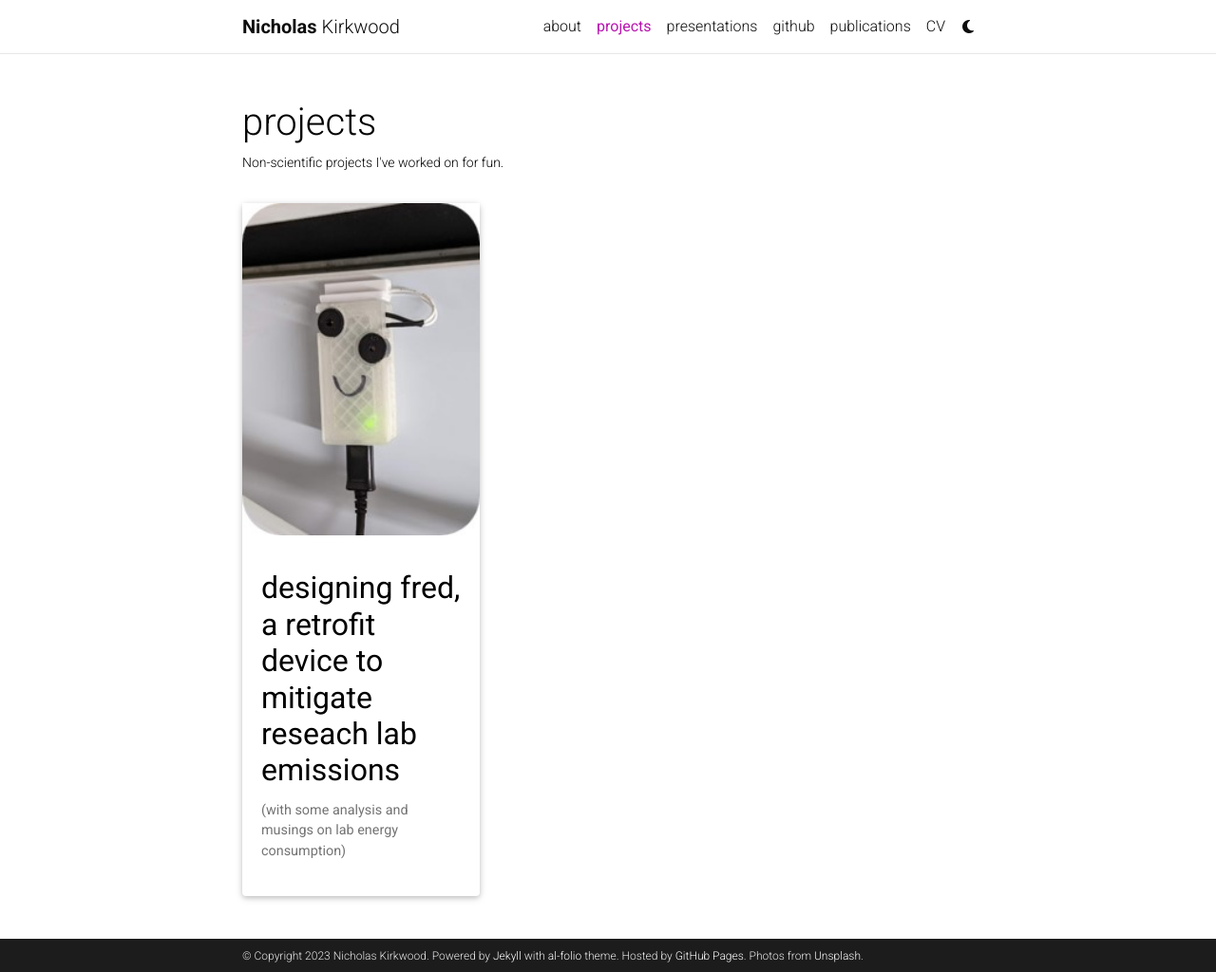
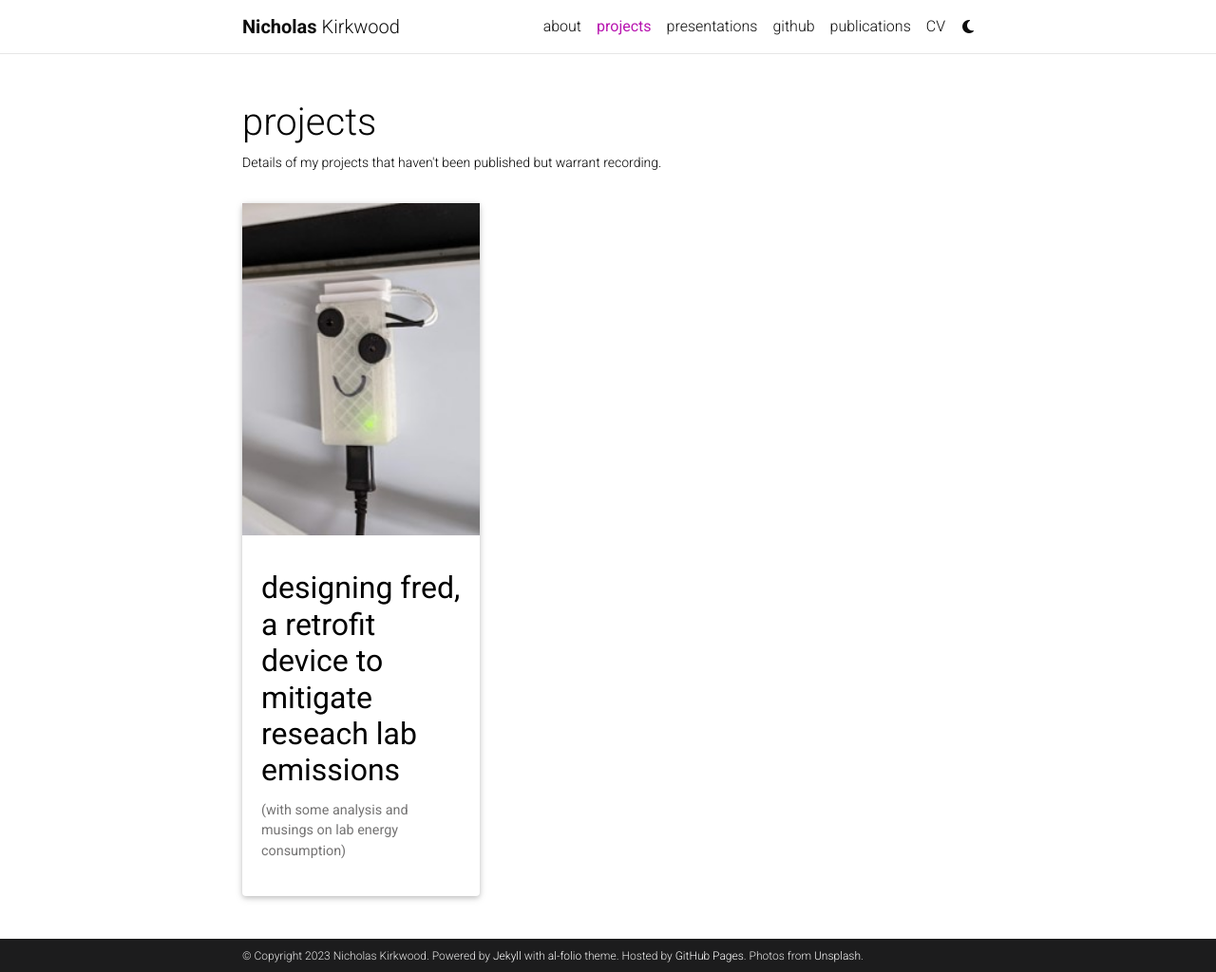
Before and after one commit to nrmkirkwood/nrmkirkwood.github.io, a Jekyll site: the page built from _pages/projects.md, in a window 1280 px wide and 1024 px high. Shown: the whole window at 95% size. Built offline with Jekyll 4.4.1, drawn with Linux system fonts in a browser that asks for light colours; full-size pictures stand in for the smaller copies a plugin makes; comment, search, counter and statistics services are not loaded; a style sheet for code colours, icons or effects is not loaded.

Commit message:
more fhf

```diff
--- a/_pages/projects.md
+++ b/_pages/projects.md
@@ -2,7 +2,7 @@
 layout: page
 title: projects
 permalink: /projects/
-description: Non-scientific projects I've worked on for fun.
+description: Details of my projects that haven't been published but warrant recording.
 nav: true
 nav_order: 2
 display_categories: [work, fun]
```
Also changed, not shown: _projects/fumehoodfred.md (+16 -2 lines), assets/img/fhf-final.jpg, assets/img/fhf-horiz.jpg (added), assets/img/fhf-proto.jpg, assets/img/fhf-teamspost.jpg, assets/img/fhf.jpg.
